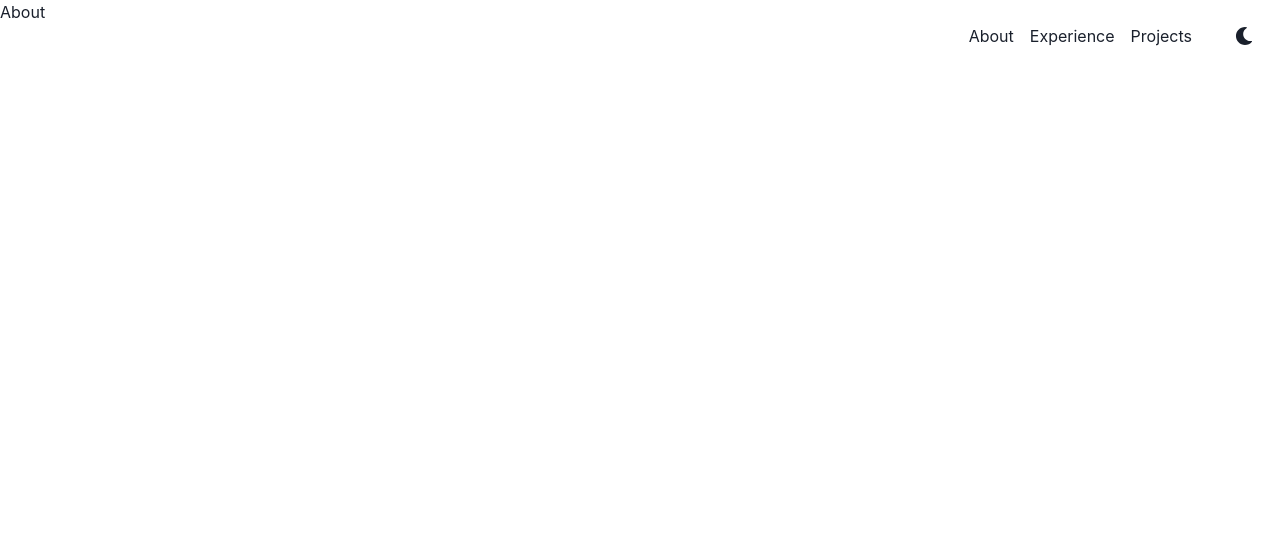
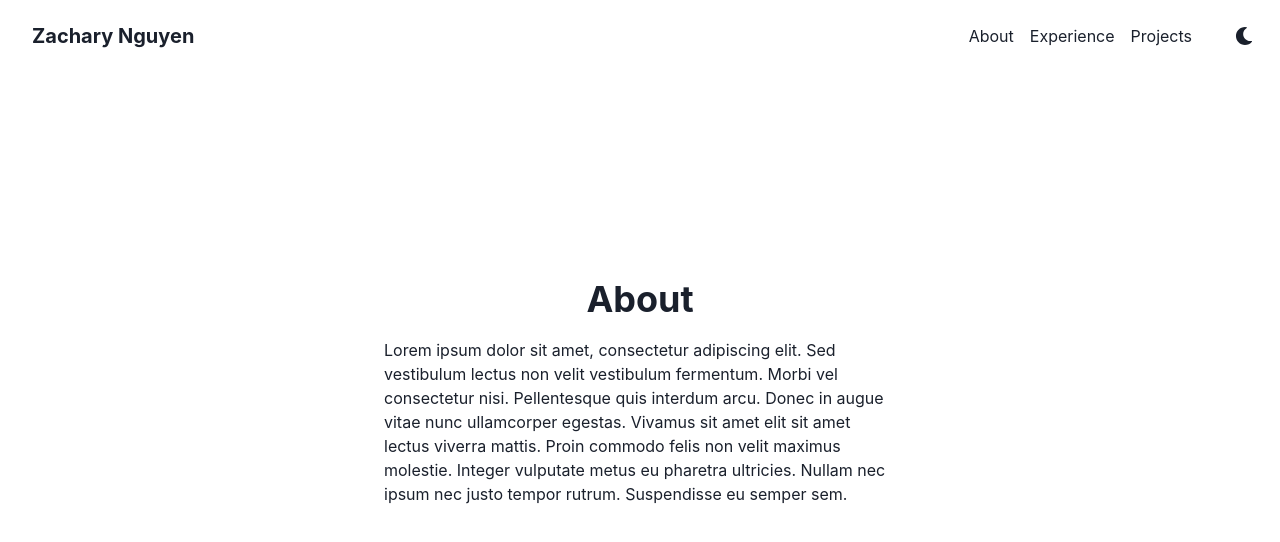
Before and after one commit to zac-ng/personalWebsite, a React (Create React App) app in the folder client/: page / in a window 1280 px wide. Both pictures are taken after a click on the link "About". Shown: the top 542 px of the page. Built offline with nearby package versions, Linux system fonts and the light colour scheme.

Commit message:
Add dummy experience

```diff
--- a/client/package.json
+++ b/client/package.json
@@ -15,6 +15,7 @@
     "@types/react-dom": "^18.2.19",
     "framer-motion": "^6.5.1",
     "react": "^18.2.0",
+    "react-chrono": "^2.4.2",
     "react-dom": "^18.2.0",
     "react-icons": "^3.11.0",
     "react-scripts": "5.0.1",
--- a/client/src/App.tsx
+++ b/client/src/App.tsx
@@ -1,24 +1,28 @@
 import React, { useState } from "react";
 import { ChakraProvider, Fade } from "@chakra-ui/react";
 import Home from "./pages/Home";
-import About from "./pages/About"; // Import other page components
+import About from "./pages/About";
+import Projects from "./pages/Projects";
 import Experience from "./pages/Experience";
-import Projects from "./pages/Projects";
 import Navbar from "./components/Navbar";
 import theme from "./theme";
 
 export const App = () => {
   const [page, setPage] = useState("home");
 
+  const handlePageChange = (newPage: string) => {
+    setPage(newPage);
+  };
+
   return (
     <ChakraProvider theme={theme}>
-      <Fade in transition={{ enter: { delay: 1.5, duration: 1.5 } }}>
-        <Navbar setPage={setPage} />
+      <Fade in transition={{ enter: { delay: 1, duration: 1.5 } }}>
+        <Navbar setPage={handlePageChange} currentPage={page} />
       </Fade>
       {page === "home" && <Home />}
       {page === "about" && <About />}
+      {page === "project" && <Projects />}
       {page === "experience" && <Experience />}
-      {page === "projects" && <Projects />}
     </ChakraProvider>
   );
 };
--- a/client/src/components/Navbar.tsx
+++ b/client/src/components/Navbar.tsx
@@ -1,17 +1,25 @@
-import { Flex, Link } from "@chakra-ui/react";
+import { Flex, Link, Heading } from "@chakra-ui/react";
 import { ColorModeSwitcher } from "../ColorModeSwitcher";
 
 interface NavbarProps {
   setPage: (page: string) => void;
+  currentPage: string;
 }
 
-const Navbar = ({ setPage }: NavbarProps) => {
+const Navbar = ({ setPage, currentPage }: NavbarProps) => {
   const handlePageChange = (page: string) => {
     setPage(page);
   };
 
   return (
-    <Flex alignItems="center" justifyContent="flex-end" p={4} position="absolute" top="0" left="0" right="0">
+    <Flex alignItems="center" justifyContent="space-between" p={4}>
+      <Flex alignItems="center">
+        {currentPage !== "home" && (
+          <Link mr={4} onClick={() => handlePageChange("home")}>
+            <Heading ml={4} size="md">Zachary Nguyen</Heading>
+          </Link>
+        )}
+      </Flex>
       <Flex alignItems="center">
         <Link mr={4} onClick={() => handlePageChange("about")}>About</Link>
         <Link mr={4} onClick={() => handlePageChange("experience")}>Experience</Link>
--- a/client/src/pages/About.tsx
+++ b/client/src/pages/About.tsx
@@ -1,6 +1,21 @@
+import { Center, Box, Text, Heading } from "@chakra-ui/react";
+
 const About = () => {
   return (
-    <>About</>
+    <Center h="80vh">
+      <Box maxW="lg">
+        <Heading textAlign="center" mb={4}>About</Heading>
+        <Text>
+          Lorem ipsum dolor sit amet, consectetur adipiscing elit. Sed
+          vestibulum lectus non velit vestibulum fermentum. Morbi vel
+          consectetur nisi. Pellentesque quis interdum arcu. Donec in augue
+          vitae nunc ullamcorper egestas. Vivamus sit amet elit sit amet
+          lectus viverra mattis. Proin commodo felis non velit maximus
+          molestie. Integer vulputate metus eu pharetra ultricies. Nullam nec
+          ipsum nec justo tempor rutrum. Suspendisse eu semper sem.
+        </Text>
+      </Box>
+    </Center>
   );
 };
 
--- a/client/src/pages/Experience.tsx
+++ b/client/src/pages/Experience.tsx
@@ -1,7 +1,41 @@
+import React from "react";
+import { Center } from "@chakra-ui/react";
+import { Chrono } from 'react-chrono';
+
 const Experience = () => {
+    // Sample data similar to the Pearl Harbor timeline
+    const pearlHarborTimeline = [
+        {
+            title: "Dummy",
+            cardTitle: "Title",
+            cardSubtitle: "Subttle",
+            cardDetailedText: `
+                Here is some text.
+            `,
+        },
+        {
+          title: "Dummy",
+          cardTitle: "Title",
+          cardSubtitle: "Subttle",
+          cardDetailedText: `
+              Here is some text.
+          `,
+      },
+      {
+        title: "Dummy",
+        cardTitle: "Title",
+        cardSubtitle: "Subttle",
+        cardDetailedText: `
+            Here is some text.
+        `,
+    },
+    ];
+
     return (
-      <>Experience</>
+        <Center>
+            <Chrono items={pearlHarborTimeline} mode="VERTICAL_ALTERNATING" />
+        </Center>
     );
-  };
+};
 
-  export default Experience;
+export default Experience;
--- a/client/src/pages/Home.tsx
+++ b/client/src/pages/Home.tsx
@@ -3,11 +3,11 @@ import { Center, Heading, Text, Flex, Button, Icon, SlideFade, Fade } from "@cha
 import { FaGithub, FaLinkedin, FaEnvelope } from "react-icons/fa";
 
 const Home = () => (
-  <Center minH="100vh" flexDirection="column">
+  <Center minH="80vh" flexDirection="column">
     <SlideFade in offsetY={30} transition={{ enter: { duration: 2 } }}>
       <Heading size="2xl" mb={4}>Zachary Nguyen</Heading>
     </SlideFade>
-    <Fade in transition={{ enter: { delay: 1.5, duration: 1.5 } }}>
+    <Fade in transition={{ enter: { delay: 1, duration: 1.5 } }}>
       <Center flexDirection="column">
         <Text fontSize="lg" mb={6}>Student, developer, croissant enthusiast</Text>
         <Flex justifyContent="center">
--- a/client/src/pages/Projects.tsx
+++ b/client/src/pages/Projects.tsx
@@ -1,6 +1,8 @@
+import { Center } from "@chakra-ui/react";
+
 const Projects = () => {
     return (
-      <>Projects</>
+      <Center>Projects</Center>
     );
   };
 
```
Also changed, not shown: 1 other file (tests, documents, lock files or other folders).
